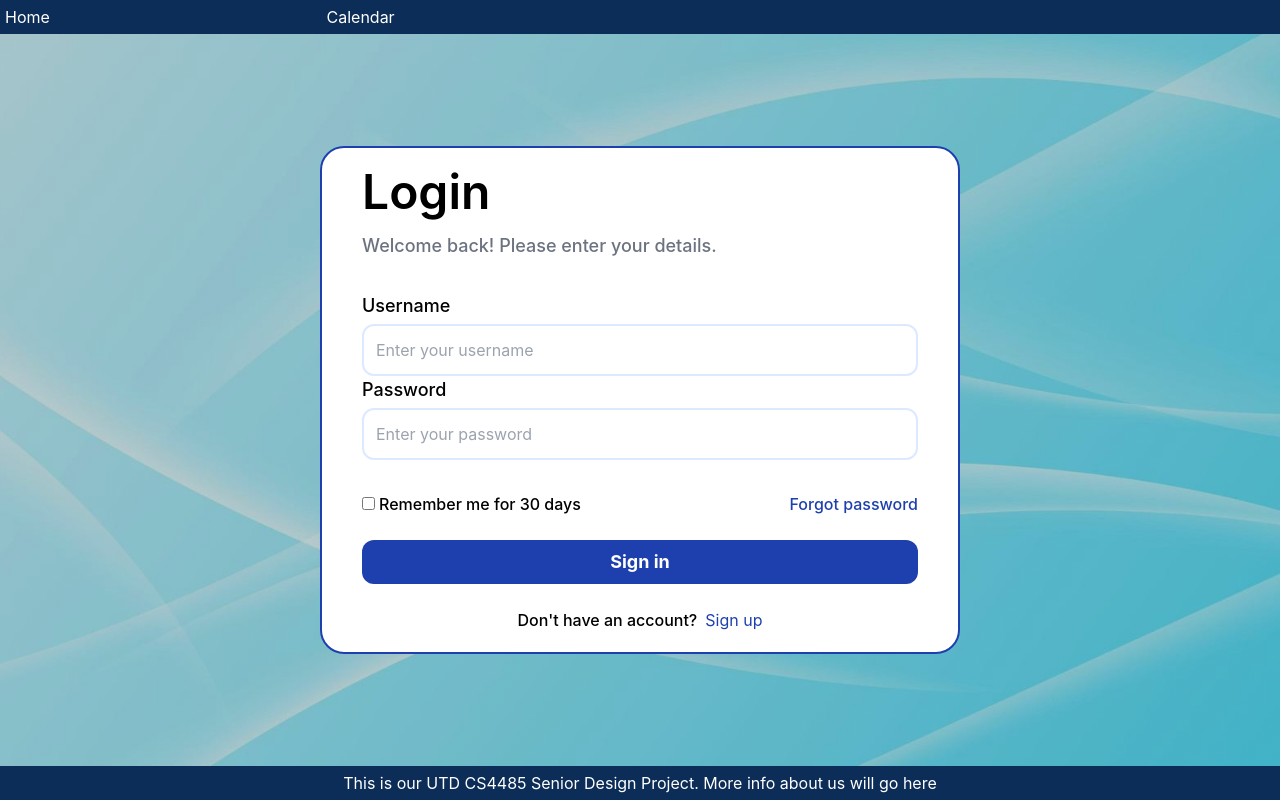
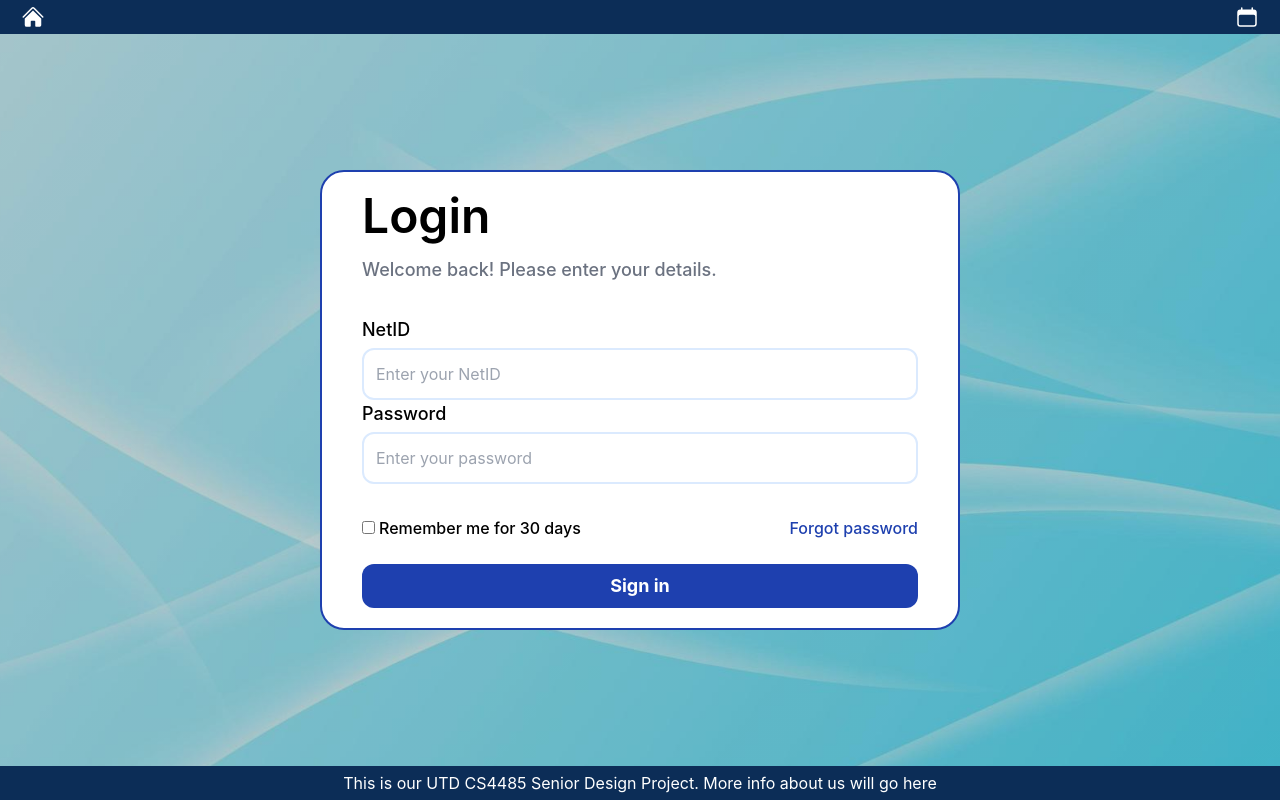
Before and after one commit to nealgandhi/CS4485, a React (Create React App) app in the folder frontend/schedule-planner/: page /login in a window 1280 px wide. Built offline with nearby package versions, Linux system fonts and the light colour scheme.

Commit message:
Updated header and made change to Login page

```diff
--- a/frontend/schedule-planner/package.json
+++ b/frontend/schedule-planner/package.json
@@ -3,6 +3,10 @@
   "version": "0.1.0",
   "private": true,
   "dependencies": {
+    "@emotion/react": "^11.11.3",
+    "@emotion/styled": "^11.11.0",
+    "@mui/icons-material": "^5.15.8",
+    "@mui/material": "^5.15.7",
     "@testing-library/jest-dom": "^5.17.0",
     "@testing-library/react": "^13.4.0",
     "@testing-library/user-event": "^13.5.0",
--- a/frontend/schedule-planner/src/components/Header.js
+++ b/frontend/schedule-planner/src/components/Header.js
@@ -1,4 +1,5 @@
 import React from 'react';
+import ToolTip from "@mui/material/Tooltip"
 
 function Header() {
     return (
@@ -11,9 +12,22 @@ function Header() {
             }}
             className='bg-theme-navy grid-rows-4 gap-4'
         >
-            <div className='grid grid-cols-4 gap-4'>
-                <a href="/">Home</a>
-                <a href="/calendar">Calendar</a>
+            <div className='flex flex-row justify-between items-center mr-4 ml-4'>
+                <ToolTip title='Home' arrow='true'>
+                    <a href="/">
+                        <svg xmlns="http://www.w3.org/2000/svg" viewBox="0 0 24 24" fill="currentColor" className="w-6 h-6">
+                            <path d="M11.47 3.841a.75.75 0 0 1 1.06 0l8.69 8.69a.75.75 0 1 0 1.06-1.061l-8.689-8.69a2.25 2.25 0 0 0-3.182 0l-8.69 8.69a.75.75 0 1 0 1.061 1.06l8.69-8.689Z" />
+                            <path d="m12 5.432 8.159 8.159c.03.03.06.058.091.086v6.198c0 1.035-.84 1.875-1.875 1.875H15a.75.75 0 0 1-.75-.75v-4.5a.75.75 0 0 0-.75-.75h-3a.75.75 0 0 0-.75.75V21a.75.75 0 0 1-.75.75H5.625a1.875 1.875 0 0 1-1.875-1.875v-6.198a2.29 2.29 0 0 0 .091-.086L12 5.432Z" />
+                        </svg>
+                    </a>
+                </ToolTip>
+                <ToolTip title='Calendar' arrow='true'>
+                    <a href="/calendar">
+                        <svg xmlns="http://www.w3.org/2000/svg" viewBox="0 0 24 24" fill="currentColor" className="w-6 h-6">
+                            <path fillRule="evenodd" d="M6.75 2.25A.75.75 0 0 1 7.5 3v1.5h9V3A.75.75 0 0 1 18 3v1.5h.75a3 3 0 0 1 3 3v11.25a3 3 0 0 1-3 3H5.25a3 3 0 0 1-3-3V7.5a3 3 0 0 1 3-3H6V3a.75.75 0 0 1 .75-.75Zm13.5 9a1.5 1.5 0 0 0-1.5-1.5H5.25a1.5 1.5 0 0 0-1.5 1.5v7.5a1.5 1.5 0 0 0 1.5 1.5h13.5a1.5 1.5 0 0 0 1.5-1.5v-7.5Z" clipRule="evenodd" />
+                        </svg>
+                    </a>
+                </ToolTip>
             </div>
         </div>
     );
--- a/frontend/schedule-planner/src/components/LoginForm.js
+++ b/frontend/schedule-planner/src/components/LoginForm.js
@@ -7,10 +7,10 @@ function LoginForm() {
             <p className='font-medium text-lg text-gray-500 mt-4'>Welcome back! Please enter your details.</p>
             <div className='mt-8'>
                 <div className='flex flex-col'>
-                    <label className='text-lg font-medium'>Username</label>
+                    <label className='text-lg font-medium'>NetID</label>
                     <input
                         className='w-full border-2 border-blue-100 rounded-xl p-3 mt-1 bg-transparent'
-                        placeholder='Enter your username'
+                        placeholder='Enter your NetID'
                      />
                 </div>
                 <div className='flex flex-col'>
@@ -33,20 +33,11 @@ function LoginForm() {
                 </div>
                 <div className='mt-6 flex flex-col gap-y-4'>
                     <button className='active:scale-[.98] active:duration-75 hover:scale-[1.01] ease-in-out transition-all py-2 rounded-xl bg-blue-800 text-white text-lg font-bold'>Sign in</button>
-                    {/* <button className='flex py-2 rounded-xl border-2 border-blue-100 items-center justify-center gap-2 active:scale-[.98] active:duration-75 hover:scale-[1.01] ease-in-out transition-all'>
-                        <svg width="24" height="24" viewBox="0 0 24 24" fill="none" xmlns="http://www.w3.org/2000/svg">
-                            <path d="M5.26644 9.76453C6.19903 6.93863 8.85469 4.90909 12.0002 4.90909C13.6912 4.90909 15.2184 5.50909 16.4184 6.49091L19.9093 3C17.7821 1.14545 15.0548 0 12.0002 0C7.27031 0 3.19799 2.6983 1.24023 6.65002L5.26644 9.76453Z" fill="#EA4335"/>
-                            <path d="M16.0406 18.0142C14.9508 18.718 13.5659 19.0926 11.9998 19.0926C8.86633 19.0926 6.21896 17.0785 5.27682 14.2695L1.2373 17.3366C3.19263 21.2953 7.26484 24.0017 11.9998 24.0017C14.9327 24.0017 17.7352 22.959 19.834 21.0012L16.0406 18.0142Z" fill="#34A853"/>
-                            <path d="M19.8342 20.9978C22.0292 18.9503 23.4545 15.9019 23.4545 11.9982C23.4545 11.2891 23.3455 10.5255 23.1818 9.81641H12V14.4528H18.4364C18.1188 16.0119 17.2663 17.2194 16.0407 18.0108L19.8342 20.9978Z" fill="#4A90E2"/>
-                            <path d="M5.27698 14.2663C5.03833 13.5547 4.90909 12.7922 4.90909 11.9984C4.90909 11.2167 5.03444 10.4652 5.2662 9.76294L1.23999 6.64844C0.436587 8.25884 0 10.0738 0 11.9984C0 13.918 0.444781 15.7286 1.23746 17.3334L5.27698 14.2663Z" fill="#FBBC05"/>
-                        </svg>
-                        Sign in with Google
-                    </button> */}
                 </div>
-                <div className='mt-6 flex justify-center items-center'>
+                {/* <div className='mt-6 flex justify-center items-center'>
                     <p className='font-medium text-base'>Don't have an account?</p>
-                    <button className='text-blue-800 text-medium ml-2'>Sign up</button>
-                </div>
+                    <a href="/signup" className='text-blue-800 text-medium ml-2'>Sign up</a>
+                </div> */}
             </div>
         </div>
     )
```
Also changed, not shown: 1 other file (tests, documents, lock files or other folders).
